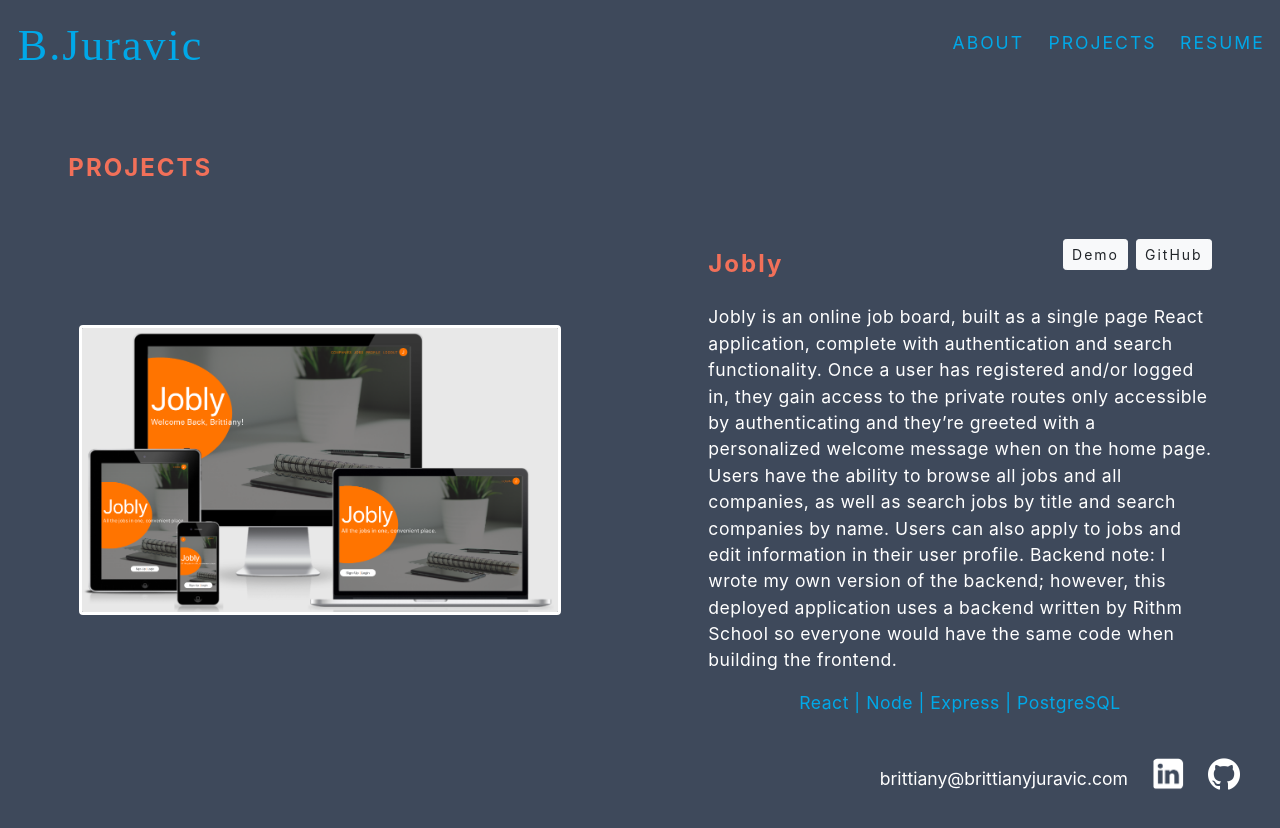
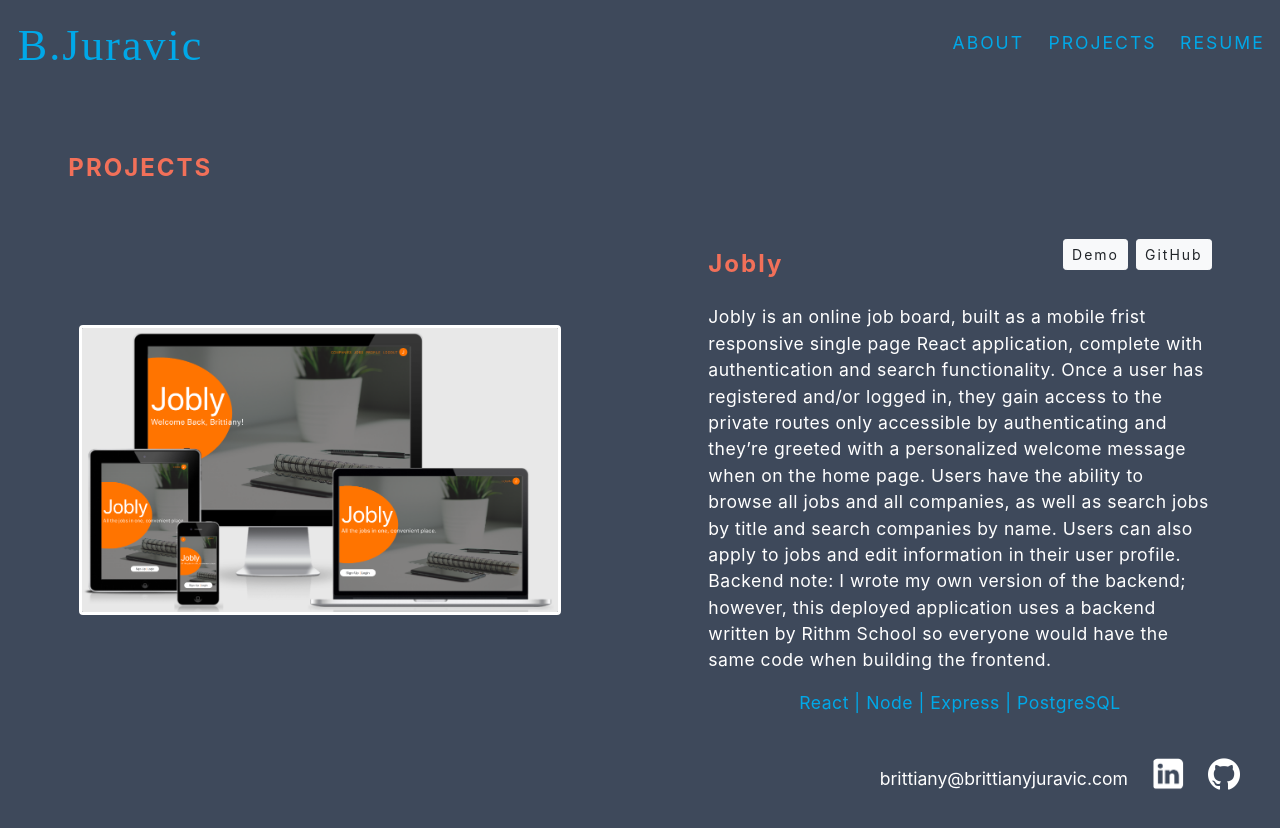
Before and after one commit to b-juravic/personal-website, a React (Create React App) app: page /projects in a window 1280 px wide. Shown: the top 828 px of the page. Built offline with nearby package versions, Linux system fonts and the light colour scheme; a web font is replaced by a local one.

Commit message:
Updated Projects Jobly description

```diff
--- a/src/projects-content.js
+++ b/src/projects-content.js
@@ -1,3 +1,4 @@
 /** Each paragraph for the Projects component*/
 
-export const project1 = "Jobly is an online job board, built as a single page React application, complete with authentication and search functionality. Once a user has registered and/or logged in, they gain access to the private routes only accessible by authenticating and they’re greeted with a personalized welcome message when on the home page. Users have the ability to browse all jobs and all companies, as well as search jobs by title and search companies by name. Users can also apply to jobs and edit information in their user profile. Backend note: I wrote my own version of the backend; however, this deployed application uses a backend written by Rithm School so everyone would have the same code when building the frontend."
+
+export const project1 = "Jobly is an online job board, built as a mobile frist responsive single page React application, complete with authentication and search functionality. Once a user has registered and/or logged in, they gain access to the private routes only accessible by authenticating and they’re greeted with a personalized welcome message when on the home page. Users have the ability to browse all jobs and all companies, as well as search jobs by title and search companies by name. Users can also apply to jobs and edit information in their user profile. Backend note: I wrote my own version of the backend; however, this deployed application uses a backend written by Rithm School so everyone would have the same code when building the frontend."
```
Also changed, not shown: src/Projects.js (+0 -35 lines).
